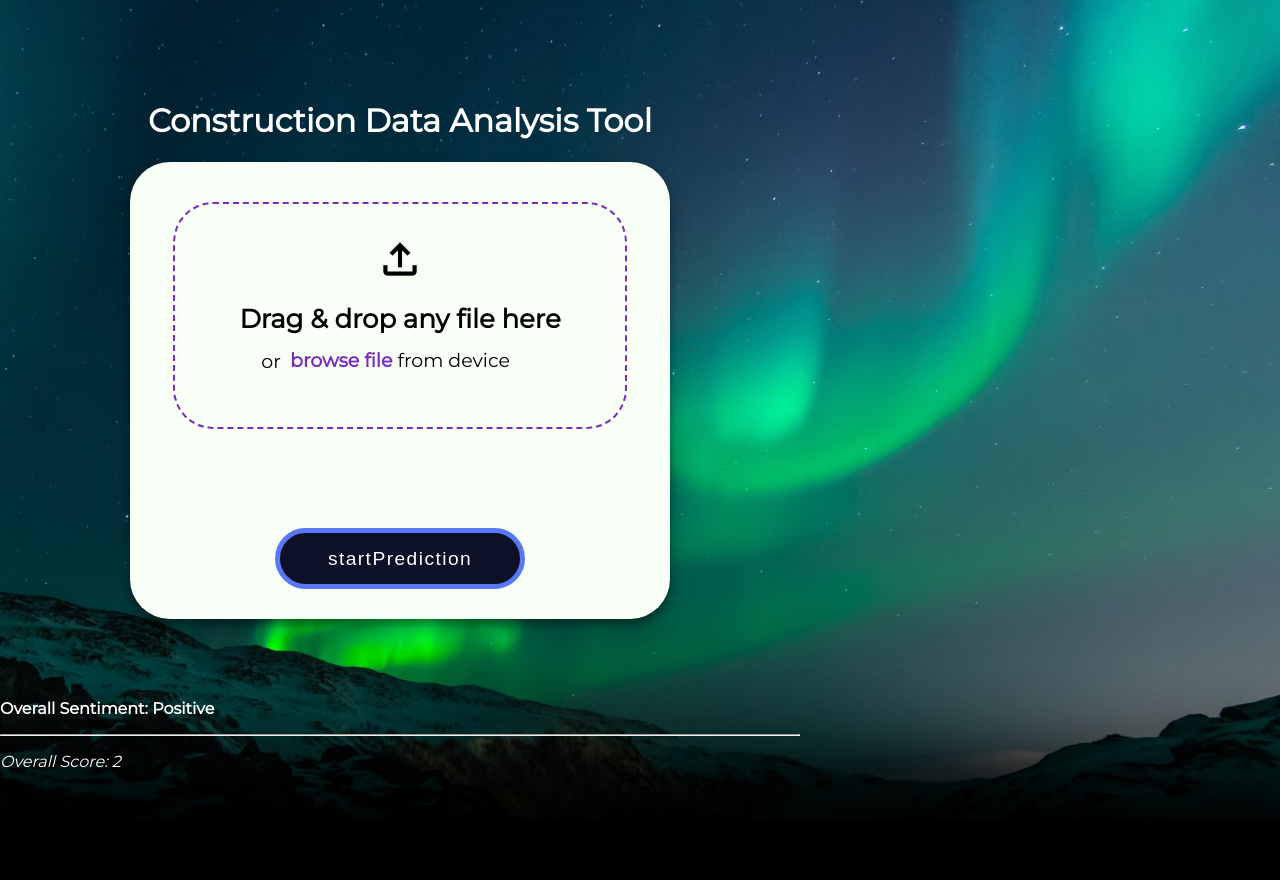
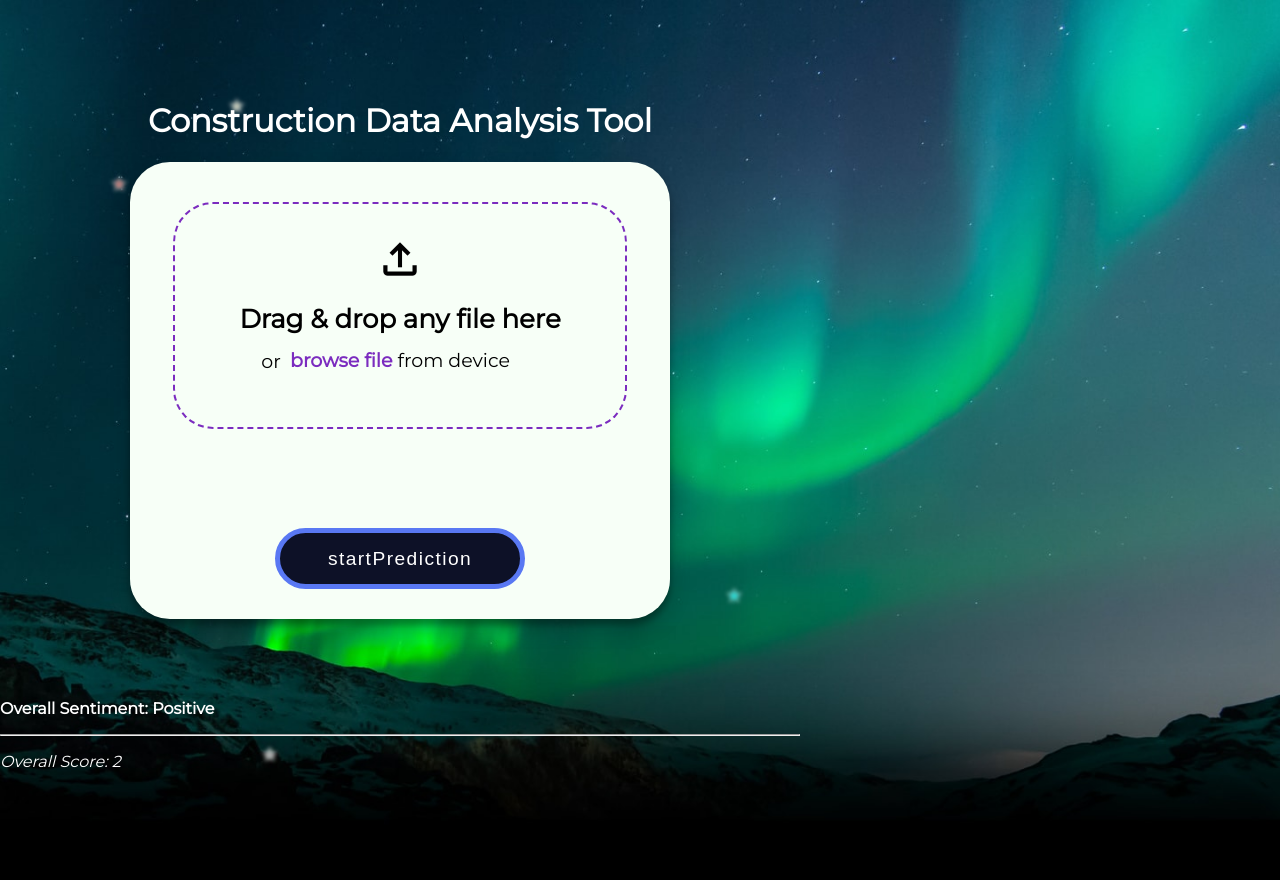
Before and after one commit to alialkhiame/KI_prototyp, a Flask app: page / in a window 1280 px wide. Run offline with Flask 3, Linux system fonts and the light colour scheme.

Commit message:
nero is ready

```diff
--- a/static/styles/styles.css
+++ b/static/styles/styles.css
@@ -340,3 +340,11 @@
     font-size: xx-large;
     font-family: "Lucida Grande", "DejaVu Sans", "Bitstream Vera Sans", Verdana, Arial, sans-serif;
 }
+#particles-js {
+  position: fixed;
+  width: 100%;
+  height: 100%;
+    z-index: -1;
+  background-size: cover;
+  background-position: 50% 50%;
+}
--- a/templates/index.html
+++ b/templates/index.html
@@ -14,7 +14,7 @@
 
 <body class = "bodyCover">
 
-
+<div id="particles-js"></div>
 
    <script src="https://cdn.jsdelivr.net/particles.js/2.0.0/particles.min.js"></script> <!-- stats.js lib -->
       <div class="container">
```
